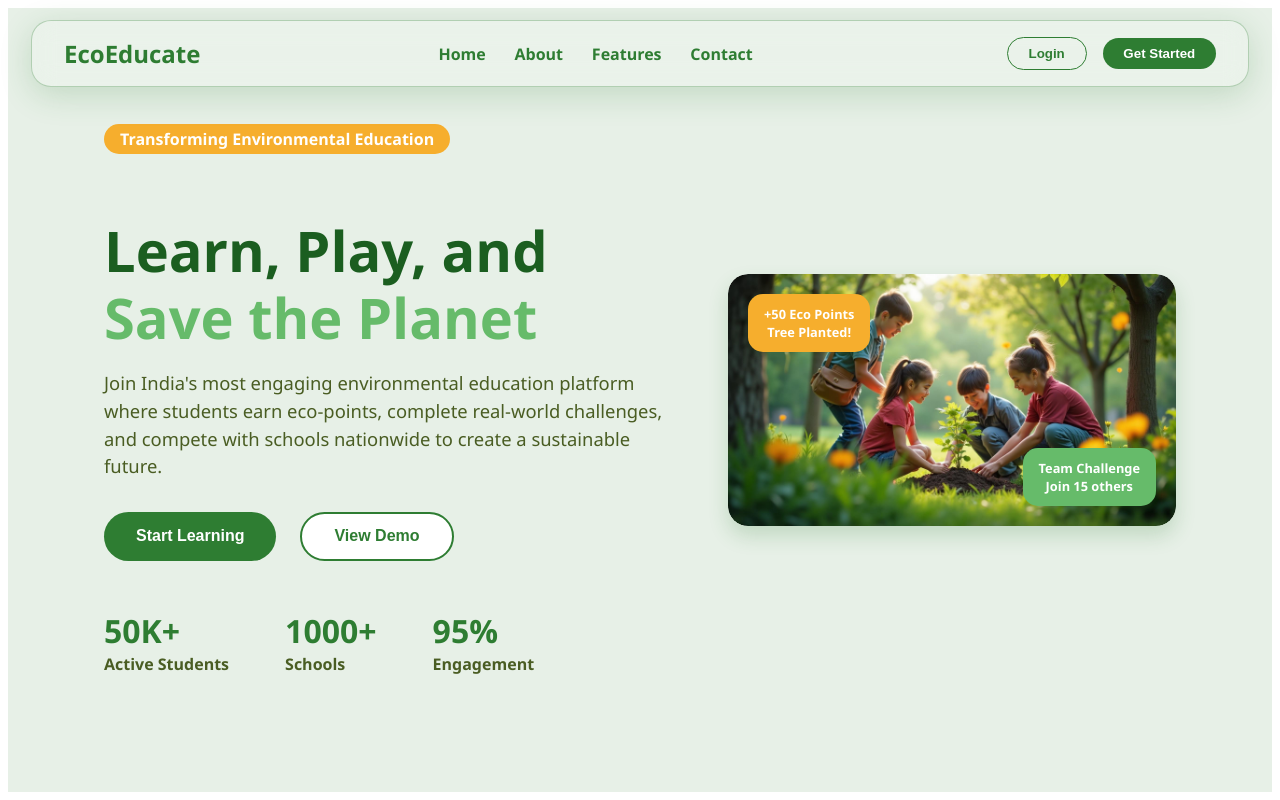
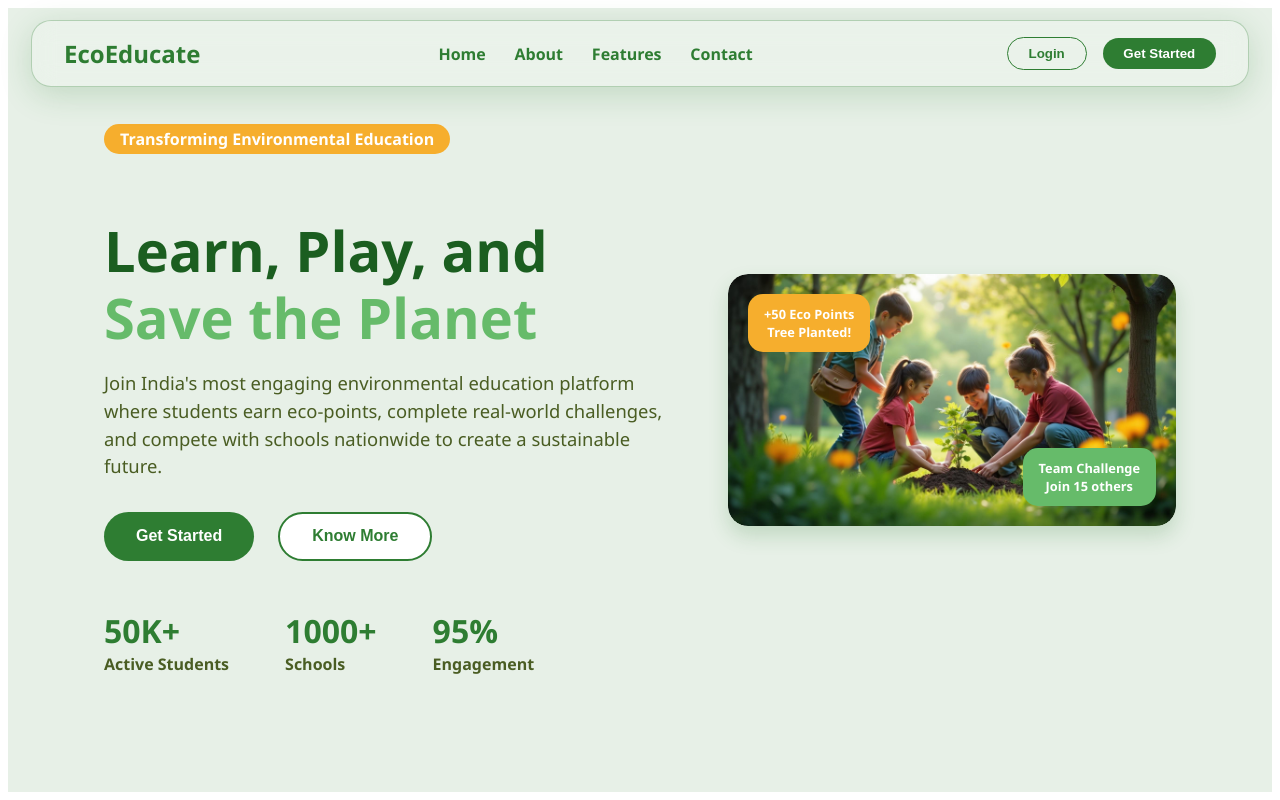
Before and after one commit to aaryan4206/ecoeducate, a React (Vite) app: page / in a window 1280 px wide. Shown: the top 800 px of the page. Built offline with nearby package versions, Linux system fonts and the light colour scheme; no server answers.

Commit message:
hero section updated

```diff
--- a/src/App.jsx
+++ b/src/App.jsx
@@ -29,6 +29,7 @@ function App() {
             <Footer />
           </>
         } />
+        <Route path='/about' element={<About/>}/>
         <Route path="/login" element={<Login />} />
         <Route path="/get-started" element={<GetStarted />} />
         <Route path="/dashboard" element={
--- a/src/components/Hero.jsx
+++ b/src/components/Hero.jsx
@@ -1,8 +1,10 @@
 import React from "react";
 import "./../styles/Hero.css";
 import heroImage from "./../assets/hero.jpg"; // Replace with actual image path
+import { useNavigate } from "react-router-dom";
 
 function HeroSection() {
+  const navigate = useNavigate();
   return (
     <section id="home" className="hero-section">
       <div className="hero-text">
@@ -15,8 +17,8 @@ function HeroSection() {
           complete real-world challenges, and compete with schools nationwide to create a sustainable future.
         </p>
         <div className="hero-buttons">
-          <button className="primary-btn">Start Learning</button>
-          <button className="secondary-btn">View Demo</button>
+          <button className="primary-btn" onClick={() => navigate("/get-started")}>Get Started</button>
+          <a href='#about'><button className="secondary-btn">Know More</button></a>
         </div>
         <div className="stats">
           <div>
--- a/src/components/Navbar.jsx
+++ b/src/components/Navbar.jsx
@@ -14,7 +14,7 @@ const Navbar = () => {
       </ul>
       <div className='auth-buttons'>
         <button className="login-btn" onClick={() => navigate("/login")}>Login</button>
-        <button className="get-started" onClick={() => navigate("/get-started")}>Get Started</button>
+        <button className="get-started">Get Started</button>
       </div>
     </nav>
   )
--- a/src/styles/Hero.css
+++ b/src/styles/Hero.css
@@ -78,6 +78,11 @@ h1 {
   cursor: pointer;
   transition: background-color 0.3s ease, color 0.3s ease;
   font-size: 1rem;
+}
+
+.secondary-btn a {
+  text-decoration: none;
+  color: inherit;
 }
 
 .secondary-btn:hover {
```
